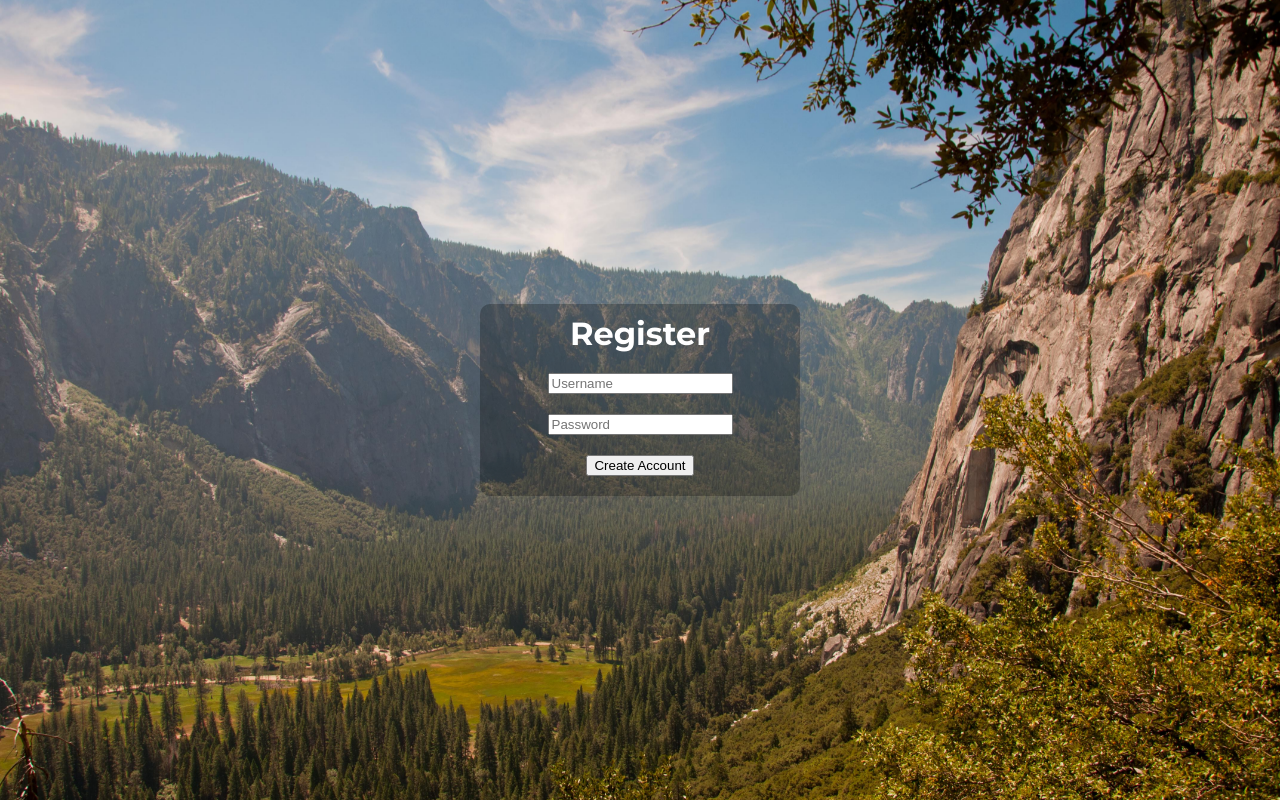
After one commit to Devking/Chirper, a Flask app: page /register in a window 1280 px wide. The commit adds this page. Run offline with Flask 2, Linux system fonts and the light colour scheme.

Commit message:
added registration page

```diff
--- a/main.py
+++ b/main.py
@@ -6,8 +6,10 @@ from flask import Flask, render_template, request
 # import in-memory user information
 from manifest import users
 
+# Create the Flask object
 app = Flask(__name__)
 
+# Main page for the web application
 @app.route('/', methods=['POST', 'GET'])
 def hello():
 
@@ -25,4 +27,10 @@ def hello():
 
 	return render_template("login.html", loginfail = loginfail)
 
-app.run("127.0.0.1", 8000, debug=True)
+# Registration page for making new accounts
+@app.route('/register')
+def reg():
+	return render_template("register.html")
+
+# Run the Flask application
+app.run("127.0.0.1", 8000, debug = True)
--- a/manifest.py
+++ b/manifest.py
@@ -4,6 +4,7 @@
 users = {
             'admin': {
                 'password': 'pass',
+                'email': 'admin@admin.com',
                 'chirps': [
                             {
                                 'author': 'Gary',
@@ -15,8 +16,10 @@ users = {
                             }
                 ]
             },
+
             'bob': {
                 'password': 'dole',
+                'email': 'bob@dole.com',
                 'chirps': [
                             {
                                 'author': 'bob',
--- a/templates/login.html
+++ b/templates/login.html
@@ -25,7 +25,7 @@
    			<input type="submit" value="Log In"></input>
 		</form>
 
-		<a href="#">Create Account</a>
+		<a href="/register">Create Account</a>
 
 	</div>
 
--- /dev/null
+++ b/templates/register.html
@@ -0,0 +1,21 @@
+<!DOCTYPE html>
+<html lang="en">
+<head>
+    <meta charset="UTF-8" />
+    <meta name="viewport" content="width=device-width, initial-scale=1">
+    <title>Register with Chirper</title>
+
+    <link href='https://fonts.googleapis.com/css?family=Montserrat:400,700' rel='stylesheet' type='text/css'>
+    <link rel="stylesheet" href="/static/login.css" />
+</head>
+<body>
+    <div class="central-float">
+        <h1>Register</h1>
+        <form method="POST">
+            <input type="text" name="username" placeholder="Username"></input><br />
+            <input type="password" name="password" placeholder="Password"></input><br />
+            <input type="submit" value="Create Account"></input>
+        </form>
+    </div>
+</body>
+</html>
```
Also changed, not shown: 1 other file.
